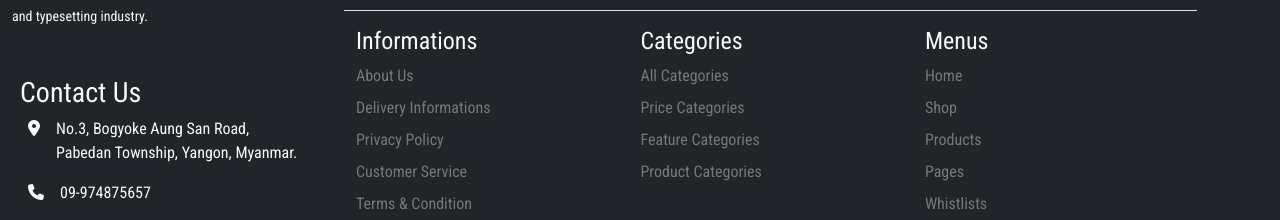
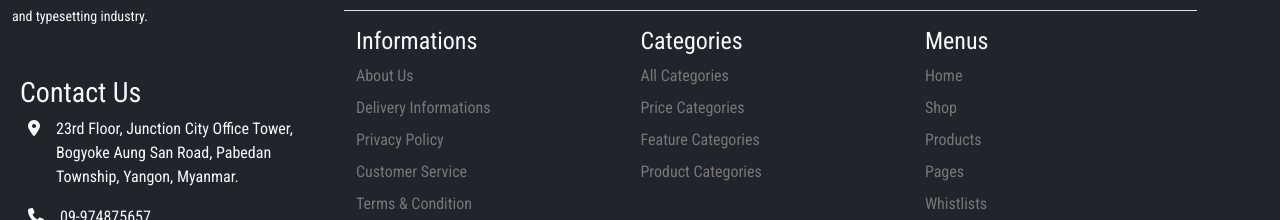
Before and after one commit to myokokooo22/checkoutpage_update, a plain HTML site: page index.html in a window 1280 px wide. Shown: the part 1233-1453 px from the top of the page. Drawn offline with nearby package versions, Linux system fonts and the light colour scheme.

Commit message:
Update index.html

```diff
--- a/index.html
+++ b/index.html
@@ -336,7 +336,7 @@
                             <h3 class="mb-2 mx-2">Contact Us</h3>
                             <div class="d-flex mb-3">
                                 <div><i class="fa-solid fa-location-dot mx-3"></i></div>
-                                <div><span>No.3, Bogyoke Aung San Road, Pabedan Township, Yangon, Myanmar.</span></div>
+                                <div><span>23rd Floor, Junction City Office Tower, Bogyoke Aung San Road, Pabedan Township, Yangon, Myanmar.</span></div>
                             </div>
 
                             <div class="d-flex mb-3">
```
